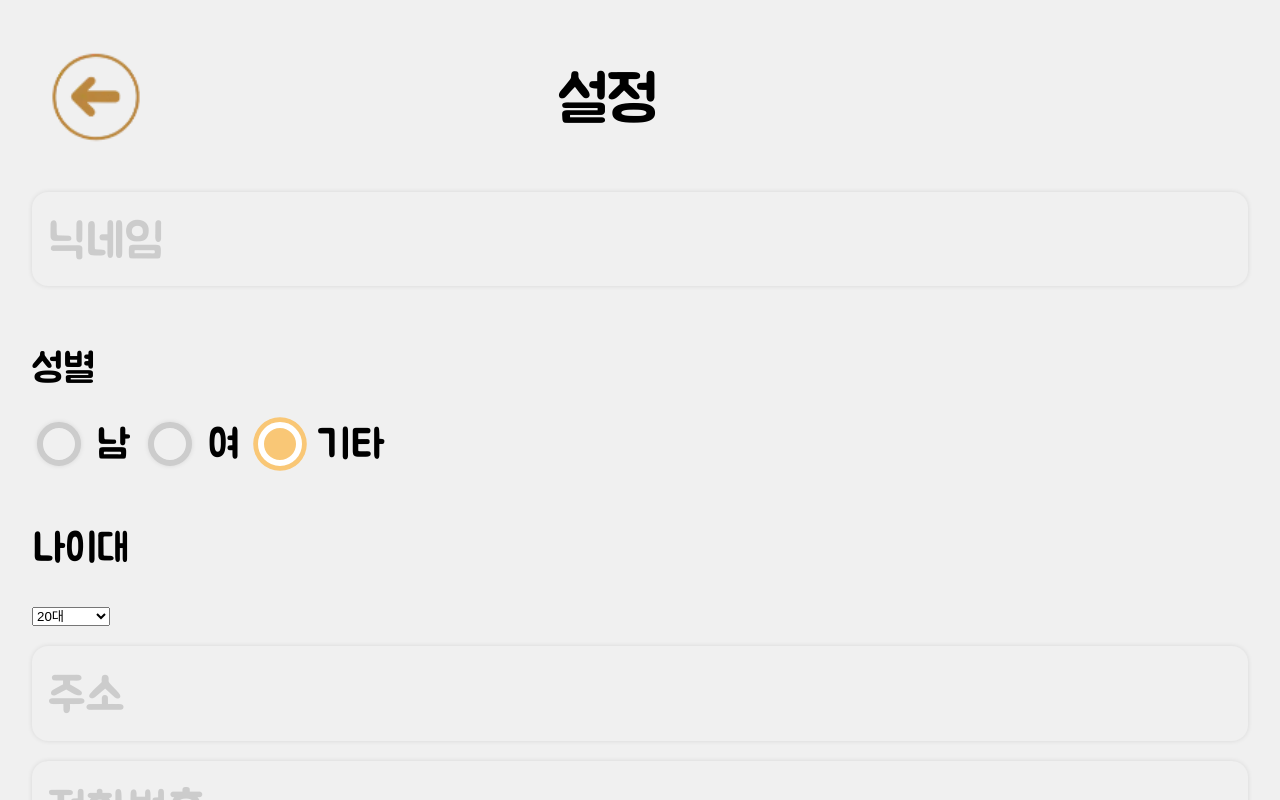
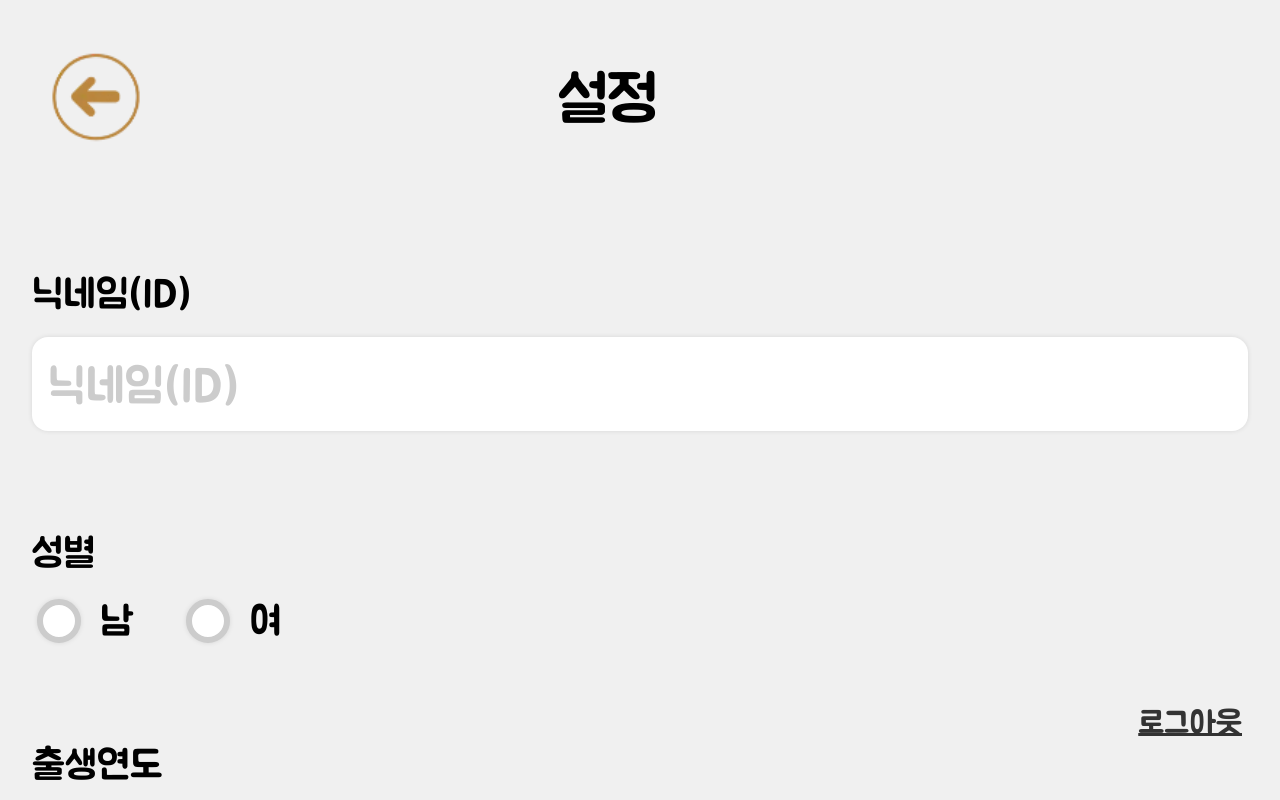
Before and after one commit to techforimpact-archive/TFI_CAMPUS_HANYANG_25Spring_SalingtheMind, a React (Vite) app: page /settings in a window 1280 px wide. Built offline with nearby package versions, Linux system fonts and the light colour scheme; no server answers; sample sign-in values are in the browser's storage.

Commit message:
feat: setting page

```diff
--- a/src/global.css
+++ b/src/global.css
@@ -141,7 +141,7 @@ input {
   border-radius: 1rem;
   border-color: var(--text-placeholder-color);
   transition: border-color 0.2s;
-  background-color: var(--background-color);
+  background-color: #fff;
   box-shadow: 0 0 5px rgba(0, 0, 0, 0.1);
 }
 
--- a/src/lib/api/user.ts
+++ b/src/lib/api/user.ts
@@ -6,6 +6,7 @@ import {
   SignupResponseDto,
   LoginResponseDto,
   UpdateUserResponseDto,
+  UserMeResponseDto,
 } from '../dto/user.dto';
 import { ApiResponse, isErrorResponse } from '../response_dto';
 import { API_ENDPOINTS } from '../constants/api';
@@ -42,6 +43,14 @@ export const login = async (
   return result;
 };
 
+export const getMyInfo = async (): Promise<ApiResponse<UserMeResponseDto>> => {
+  const result = await axiosInstance
+    .get(API_ENDPOINTS.USER.ME)
+    .then(responseHandler<ApiResponse<UserMeResponseDto>>)
+    .catch(errorHandler);
+  return result;
+};
+
 export const updateUser = async (
   requestBody: UpdateUserRequestDto,
 ): Promise<ApiResponse<UpdateUserResponseDto>> => {
--- a/src/lib/constants/api.ts
+++ b/src/lib/constants/api.ts
@@ -6,6 +6,7 @@ export const API_ENDPOINTS = {
     BASE: '/api/users',
     LOGIN: '/api/users/login',
     SIGNUP: '/api/users/signup',
+    ME: '/api/users/me',
     UPDATE: '/api/users/update',
   },
   // 편지 관련
--- a/src/lib/dto/user.dto.ts
+++ b/src/lib/dto/user.dto.ts
@@ -27,6 +27,10 @@ export interface UpdateUserRequestDto {
   phone: string;
 }
 
+export interface UserMeResponseDto {
+  user: User;
+}
+
 export interface UpdateUserResponseDto {
   updated_user: User;
 }
--- a/src/lib/type/user.type.ts
+++ b/src/lib/type/user.type.ts
@@ -6,6 +6,7 @@ export interface User {
   address: string;
   phone: string;
   point: number;
+  level: number;
   limited_access: boolean;
 }
 
--- a/src/pages/auth/auth.module.css
+++ b/src/pages/auth/auth.module.css
@@ -37,11 +37,6 @@
   border: none;
   border-radius: 1rem;
   cursor: pointer;
-
-  display: flex;
-  justify-content: center;
-  align-items: center;
-  box-sizing: border-box;
 }
 
 .loginButton:disabled {
--- a/src/pages/beach/Setting.tsx
+++ b/src/pages/beach/Setting.tsx
@@ -2,7 +2,7 @@ import Appbar from '@/components/Appbar';
 import styles from './setting.module.css';
 import { useState, useEffect } from 'react';
 import { useNavigate } from 'react-router-dom';
-import { updateUser } from '@/lib/api/user';
+import { getMyInfo, updateUser } from '@/lib/api/user';
 import { GenderType } from '@/lib/type/user.type';
 import { isErrorResponse } from '@/lib/response_dto';
 import { useToastStore } from '@/store/toast';
@@ -20,6 +20,37 @@ export default function SettingPage() {
     address: '',
     phone: '',
   });
+
+  const fetchUserData = async () => {
+    try {
+      const response = await getMyInfo();
+      if (!response) {
+        showToast('알 수 없는 오류가 발생했습니다.');
+        return;
+      }
+      if (isErrorResponse(response)) {
+        showToast(response.error);
+        return;
+      }
+      const userData = response.user;
+      setFormData({
+        nickname: userData.nickname,
+        gender: userData.gender,
+        age: userData.age,
+        address: userData.address || '',
+        phone: userData.phone || '',
+      });
+    } catch (error) {
+      showToast('회원 정보 조회 중 오류가 발생했습니다.');
+    } finally {
+      setIsLoading(false);
+    }
+  };
+
+  useEffect(() => {
+    setIsLoading(true);
+    fetchUserData();
+  }, []);
 
   const handleInputChange = (e: React.ChangeEvent<HTMLInputElement | HTMLSelectElement>) => {
     const { name, value } = e.target;
@@ -73,17 +104,22 @@ export default function SettingPage() {
         onNextPress={handleUpdate}
       />
       <div className={styles.container}>
+        <div className={styles.labelContainer}>
+          <label className={styles.label}>닉네임(ID)</label>
           <input
+            className={styles.input}
             type="text"
             name="nickname"
-          placeholder="닉네임"
+            placeholder="닉네임(ID)"
             value={formData.nickname}
             onChange={handleInputChange}
             disabled={isLoading}
           />
-        <div>
-          <p>성별</p>
-          <div>
+        </div>
+        <div className={styles.labelContainer}>
+          <label className={styles.label}>성별 </label>
+          <div className={styles.radioContainer}>
+            <div className={styles.radioLabelContainer}>
               <input
                 type="radio"
                 name="gender"
@@ -92,7 +128,9 @@ export default function SettingPage() {
                 onChange={handleInputChange}
                 disabled={isLoading}
               />
-            <label>남</label>
+              <label className={styles.ageLabel}>남</label>
+            </div>
+            <div className={styles.radioLabelContainer}>
               <input
                 type="radio"
                 name="gender"
@@ -101,30 +139,23 @@ export default function SettingPage() {
                 onChange={handleInputChange}
                 disabled={isLoading}
               />
-            <label>여</label>
+              <label className={styles.ageLabel}>여</label>
+            </div>
+          </div>
+        </div>
+        <div className={styles.labelContainer}>
+          <label className={styles.label}>출생연도</label>
           <input
-              type="radio"
-              name="gender"
-              value={GenderType.OTHER}
-              checked={formData.gender === GenderType.OTHER}
+            className={styles.input}
+            name="age"
+            type="number"
+            placeholder="출생연도 ex. 2006"
+            value={formData.age}
             onChange={handleInputChange}
             disabled={isLoading}
           />
-            <label>기타</label>
         </div>
-        </div>
-        <div>
-          <p>나이대</p>
-          <select name="age" value={formData.age} onChange={handleInputChange} disabled={isLoading}>
-            <option value={10}>10대</option>
-            <option value={20}>20대</option>
-            <option value={30}>30대</option>
-            <option value={40}>40대</option>
-            <option value={50}>50대</option>
-            <option value={60}>60대 이상</option>
-          </select>
-        </div>
-        <input
+        {/* <input
           type="text"
           name="address"
           placeholder="주소"
@@ -139,7 +170,7 @@ export default function SettingPage() {
           value={formData.phone}
           onChange={handleInputChange}
           disabled={isLoading}
-        />
+        /> */}
         <button className={styles.saveButton} onClick={handleUpdate} disabled={isLoading}>
           {isLoading ? '저장 중...' : '저장하기'}
         </button>
--- a/src/pages/beach/setting.module.css
+++ b/src/pages/beach/setting.module.css
@@ -9,14 +9,66 @@
   box-sizing: border-box;
 }
 
-.container div > div {
+.labelContainer {
+  width: 100%;
+  display: flex;
+  flex-direction: column;
+  align-items: center;
+  margin: 0 auto;
+  margin-top: 5rem;
+}
+
+.label {
+  font-size: 2.5rem;
+  margin-bottom: 0.5rem;
+  align-self: flex-start;
+}
+
+.input {
+  width: 100%;
+  margin-top: 1rem;
+  box-sizing: border-box;
+}
+
+.radioContainer {
+  width: 100%;
+  display: flex;
+  flex-direction: row;
+  align-items: center;
+  justify-content: start;
+  gap: 3rem;
+  margin-top: 1rem;
+}
+.radioLabelContainer {
   display: flex;
   align-items: center;
-  gap: 0.8rem;
-  margin-top: -0.5rem; /* move the radio group upward */
+  gap: 1rem;
 }
 
+.saveButton {
+  width: 100%;
+  margin: 2rem 0;
+  background-color: var(--apricot-border-color);
+  color: var(--text-primary-color);
+  font-size: 3rem;
+  font-weight: bold;
+  border: none;
+  border-radius: 1rem;
+  cursor: pointer;
+}
 .saveButton:disabled {
   background-color: var(--text-placeholder-color);
   cursor: not-allowed;
 }
+
+.logoutButton {
+  text-decoration: underline;
+  font-size: 2rem;
+  border: none;
+  background-color: transparent;
+  color: var(--text-primary-color);
+  cursor: pointer;
+  position: absolute;
+  bottom: 2rem;
+  right: 2rem;
+}
```
Lines whose indentation alone changed are shown as unchanged.
